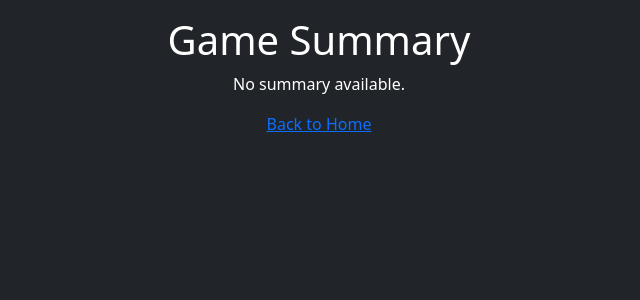
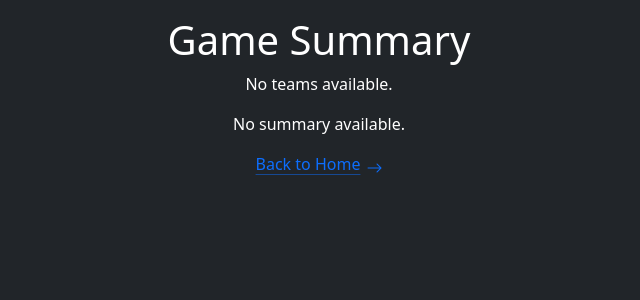
Before and after one commit to tjamescpp/NBA-Game-Summary, a Flask app: template templates/recap.html in a window 1280 px wide. Shown: the top 300 px of the page, without its empty margins (321-961 px from the left). Run offline with Flask 3, Linux system fonts and the light colour scheme; the template is opened without the code that fills it, so the values that code supplies are empty.

Commit message:
updated front end

```diff
--- a/app.py
+++ b/app.py
@@ -78,7 +78,9 @@ def generate_recap(game_id):
 
         # Generate a game recap using the data
         summary = create_game_recap(boxscore_data, play_by_play_data)
-        return render_template('recap.html', summary=summary)
+        teams = list(boxscore_data['TEAM_ABBREVIATION'].unique())
+        print(teams)
+        return render_template('recap.html', summary=summary, teams=teams)
 
     except Exception as e:
         return render_template('recap.html', error=f"An error occurred: {str(e)}")
--- a/templates/index.html
+++ b/templates/index.html
@@ -16,7 +16,7 @@
             <input type="date" id="game_date" name="game_date" required>
             <button type="submit">View Games</button>
         </form>
-        <script src="https://cdn.jsdelivr.net/npm/bootstrap@5.3.3/dist/js/bootstrap.bundle.min.js" integrity="sha384-YvpcrYf0tY3lHB60NNkmXc5s9fDVZLESaAA55NDzOxhy9GkcIdslK1eN7N6jIeHz" crossorigin="anonymous"></script>
     </div>
+    <script src="https://cdn.jsdelivr.net/npm/bootstrap@5.3.3/dist/js/bootstrap.bundle.min.js" integrity="sha384-YvpcrYf0tY3lHB60NNkmXc5s9fDVZLESaAA55NDzOxhy9GkcIdslK1eN7N6jIeHz" crossorigin="anonymous"></script>
 </body>
 </html>
--- a/templates/recap.html
+++ b/templates/recap.html
@@ -6,22 +6,31 @@
     <title>NBA Game Recap</title>
     <link rel="stylesheet" href="{{ url_for('static', filename='style.css') }}">
     <link href="https://cdn.jsdelivr.net/npm/bootstrap@5.3.3/dist/css/bootstrap.min.css" rel="stylesheet" integrity="sha384-QWTKZyjpPEjISv5WaRU9OFeRpok6YctnYmDr5pNlyT2bRjXh0JMhjY6hW+ALEwIH" crossorigin="anonymous">
+    <link href="https://cdn.jsdelivr.net/npm/bootstrap-icons/font/bootstrap-icons.css" rel="stylesheet">
 </head>
 <body class="text-bg-dark p-3">
     <div class="container-fluid text-center">
         <h1>Game Summary</h1>
-
-        {% if summary %}
-            <ul>
+            {% if teams %}
+                <h3><p>
+                    {{ teams | join(' @ ') }}
+                </p></h3>
+            {% else %}
+                <p>No teams available.</p>
+            {% endif %}
+        <ul class="list-unstyled">
+            {% if summary %}
                 {% for point in summary %}
                     <li>{{ point }}</li>
                 {% endfor %}
-            </ul>
-        {% else %}
-            <p>No summary available.</p>
-        {% endif %}
-
-        <a href="/">Back to Home</a>
+            {% else %}
+                <p>No summary available.</p>
+            {% endif %}
+        </ul>
+        <a class="icon-link icon-link-hover" href="/">
+            Back to Home
+            <i class="bi bi-arrow-right" aria-hidden="true"></i>
+        </a>
     </div>
 </body>
 </html>
```
Also changed, not shown: templates/games.html (+10 -5 lines).
